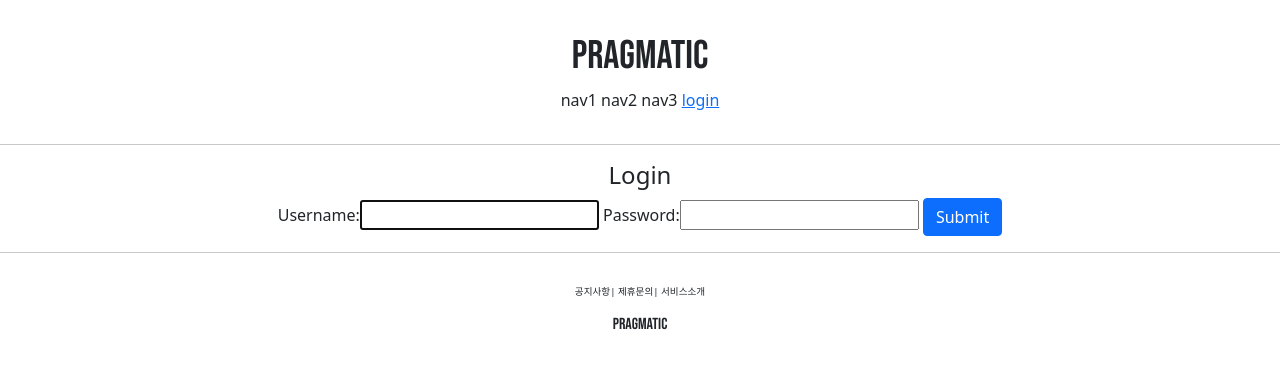
After one commit to john9803/Desperate_Django, a Django app: page /account/login/ in a window 1280 px wide. The commit adds this page. Shown: the top 369 px of the page. Run offline with Django 3.2, Linux system fonts and the light colour scheme.

Commit message:
django course 22 commit

```diff
--- a/pragmatic/accountapp/templates/accountapp/create.html
+++ b/pragmatic/accountapp/templates/accountapp/create.html
@@ -2,7 +2,7 @@
 
 {% block content %}
     <div style="text-align: center">
-        <form action="{% url 'accountapp:create' %}" method="'post">
+        <form action="{% url 'accountapp:create' %}" method="post">
             <!--accountapp내부에 create로 연결해라 -->
             <!-- 앞으로 코딩할때도 accountapp:create처럼 어느 app에서 create로 가라 이런식으로 할거임. '/' 안쓴다!-->
             {% csrf_token %} <!-- 장고의 기본 보안 기능, post기능쓰려 이거를 넣어야만 기능이 동작한다! -->
--- /dev/null
+++ b/pragmatic/accountapp/templates/accountapp/login.html
@@ -0,0 +1,18 @@
+{% extends 'base.html' %}
+
+
+{% block content %}
+
+    <div style="text-align: center">
+        <div>
+            <h4>Login</h4>
+        </div>
+        <div>
+            <form action="" method="post">
+                {% csrf_token %}
+                {{ form }}
+                <input type="submit" class="btn btn-primary">
+            </form>
+        </div>
+    </div>
+{% endblock %}
--- a/pragmatic/accountapp/urls.py
+++ b/pragmatic/accountapp/urls.py
@@ -1,3 +1,4 @@
+from django.contrib.auth.views import LogoutView, LoginView
 from django.urls import path
 from accountapp.views import hello_world, AccountCreateView
 
@@ -8,6 +9,9 @@ app_name = "accountapp" # 브라우저에서 접근할때 ip가 아니라 app_na
 urlpatterns = [
     path('hello_world/', hello_world, name='hello_world'),
 
+    path('login/', LoginView.as_view(template_name='accountapp/login.html'), name='login'),
+    path('logout/', LogoutView.as_view(), name='logout'),
+
     path('create/', AccountCreateView.as_view(), name='create'), # class based view 일때 작성법!!
 
 ]
--- a/pragmatic/pragmatic/settings.py
+++ b/pragmatic/pragmatic/settings.py
@@ -13,6 +13,9 @@ https://docs.djangoproject.com/en/3.2/ref/settings/
 from pathlib import Path
 
 import os, environ
+
+from django.urls import reverse_lazy
+
 env = environ.Env(
     # set casting, default value
     DEBUG=(bool, False)
@@ -144,3 +147,6 @@ STATICFILES_DIRS = [
 # https://docs.djangoproject.com/en/3.2/ref/settings/#default-auto-field
 
 DEFAULT_AUTO_FIELD = 'django.db.models.BigAutoField'
+
+LOGIN_REDIRECT_URL  = reverse_lazy('accountapp:hello_world')
+LOGOUT_REDIRECT_URL = reverse_lazy('accountapp:login')
--- a/pragmatic/templates/header.html
+++ b/pragmatic/templates/header.html
@@ -8,6 +8,14 @@
             <span>nav1</span>
             <span>nav2</span>
             <span>nav3</span>
-            <span>nav4</span>
+            {% if not user.is_authenticated %}
+            <a href="{% url 'accountapp:login' %}?next={{ request.path }}">
+                <span>login</span>
+            </a>
+            {% else %}
+            <a href="{% url 'accountapp:logout' %}?next={{ request.path }}">
+                <span>logout</span>
+            </a>
+            {% endif %}
         </div>
     </div >
```
